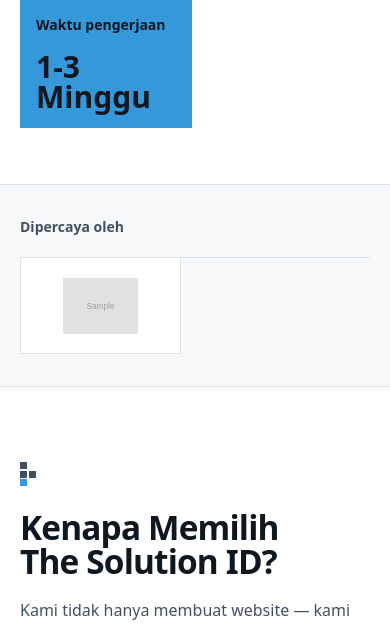
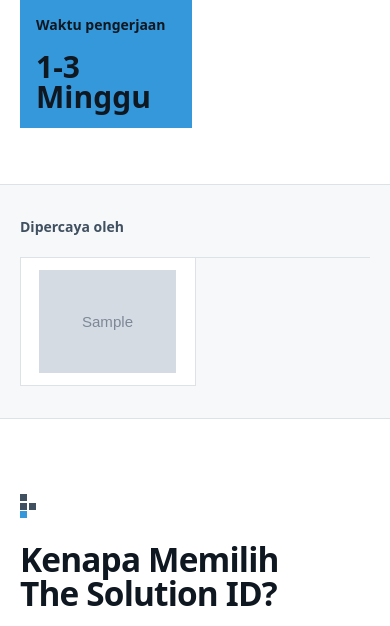
Before and after one commit to shabianay/landing-tsi, a Laravel app: template resources/views/home.blade.php in a window 390 px wide. Shown: the part 844-1470 px from the top of the page. Run offline with Laravel 12, Linux system fonts and the light colour scheme; data comes from the database, SQL or seed files in the repository; the template is opened without the code that fills it: most values are stand-ins (such as "Sample title", 1, 10 or a date in 2020); grey boxes marked "Sample" are stand-in pictures; style sheets or scripts are compiled from the project's sources; parts of the project's set-up code (start-up, migrations or seed data) failed here and were passed over; some web fonts are replaced.

Commit message:
Make 'Dipercaya oleh' partner logos larger (#4)
Logos were capped at 56px in narrow cells and faded to 80% grey. They now fill
taller cells (128-160px), show as a 2-column grid on phones instead of a
sideways scroller, and stay in colour on touch screens.

Co-authored-by: Claude Opus 5.5 <noreply@anthropic.com>

```diff
--- a/resources/views/about.blade.php
+++ b/resources/views/about.blade.php
@@ -62,12 +62,12 @@
         <section class="py-16 md:py-20">
             <div class="wrap">
                 <h2 class="text-sm font-semibold text-dark-100">{{ __('Dipercaya oleh') }}</h2>
-                <ul class="mt-5 grid grid-cols-2 border-l border-t border-line sm:grid-cols-3 lg:grid-cols-6">
+                <ul class="mt-5 grid grid-cols-2 border-l border-t border-line sm:grid-cols-3 md:grid-cols-4 lg:grid-cols-5">
                     @foreach ($partners as $logo)
-                        <li class="flex h-24 items-center justify-center border-b border-r border-line bg-white px-5">
+                        <li class="flex h-32 items-center justify-center border-b border-r border-line bg-white p-3 sm:h-36 lg:h-40 lg:p-4">
                             @if ($logo->logo)
                                 <img src="{{ asset('storage/' . $logo->logo) }}" alt="{{ $logo->name }}" width="400" height="280"
-                                     class="max-h-14 w-auto max-w-full object-contain opacity-80 grayscale" loading="lazy" decoding="async">
+                                     class="h-full w-full object-contain" loading="lazy" decoding="async">
                             @else
                                 <span class="text-center text-sm font-semibold text-dark-100">{{ $logo->name }}</span>
                             @endif
--- a/resources/views/home.blade.php
+++ b/resources/views/home.blade.php
@@ -67,12 +67,12 @@
             <div class="border-t border-line bg-dark-50/60">
                 <div class="wrap py-8 md:py-10">
                     <h2 class="text-sm font-semibold text-dark-100">{{ __('Dipercaya oleh') }}</h2>
-                    <ul class="mt-5 flex snap-x overflow-x-auto border-l border-t border-line md:grid md:grid-cols-4 md:overflow-visible lg:grid-cols-6">
+                    <ul class="mt-5 grid grid-cols-2 border-l border-t border-line sm:grid-cols-3 md:grid-cols-4 lg:grid-cols-5">
                         @foreach ($partners as $logo)
-                            <li class="flex h-24 w-40 shrink-0 snap-start items-center justify-center border-b border-r border-line bg-white px-5 md:w-auto">
+                            <li class="flex h-32 items-center justify-center border-b border-r border-line bg-white p-3 sm:h-36 lg:h-40 lg:p-4">
                                 @if ($logo->logo)
                                     <img src="{{ asset('storage/' . $logo->logo) }}" alt="{{ $logo->name }}" width="400" height="280"
-                                         class="max-h-14 w-auto max-w-full object-contain opacity-80 grayscale transition duration-300 hover:opacity-100 hover:grayscale-0"
+                                         class="h-full w-full object-contain transition duration-300 lg:grayscale lg:hover:grayscale-0"
                                          loading="lazy" decoding="async">
                                 @else
                                     <span class="text-center text-sm font-semibold text-dark-100">{{ $logo->name }}</span>
```
